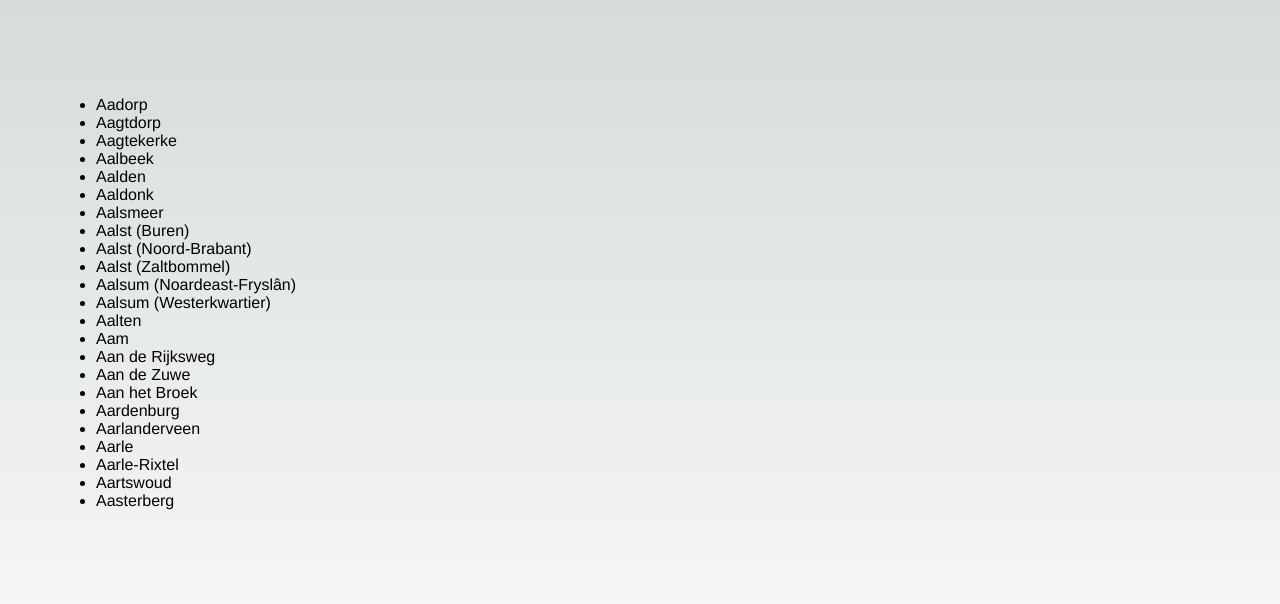
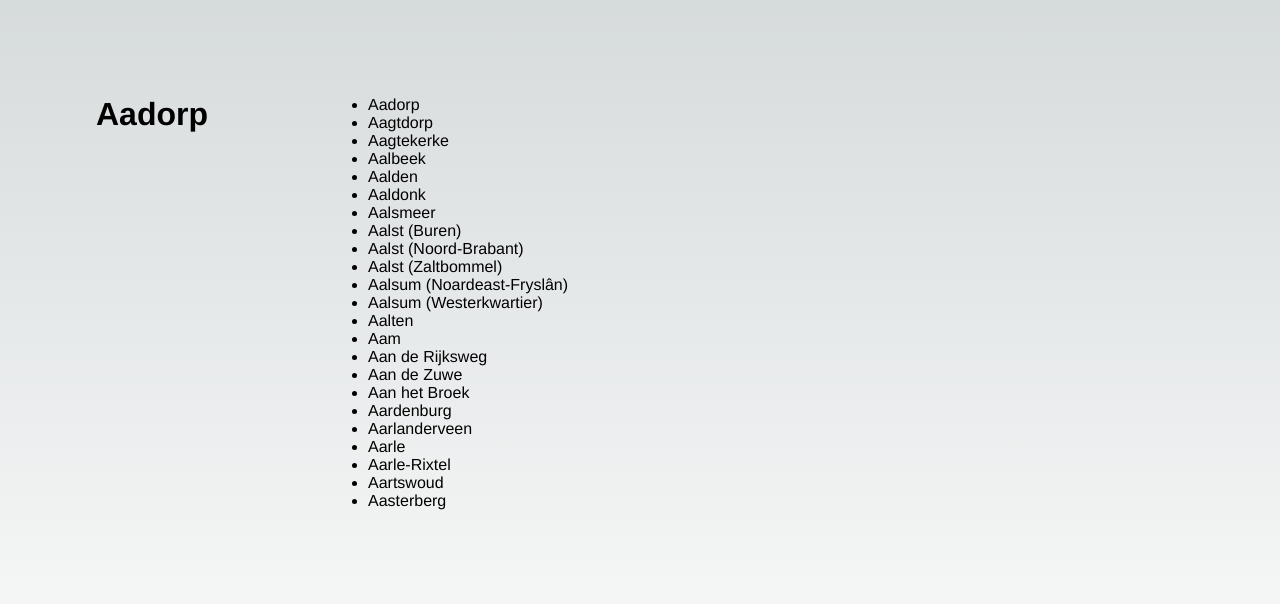
Before and after one commit to erikhuisman/omrijden.nl, a Next.js app in the folder site/: page /Aadorp in a window 1280 px wide. Shown: the top 604 px of the page. Built offline with nearby package versions, Linux system fonts and the light colour scheme.

Commit message:
show selected item

```diff
--- a/site/src/pages/[slug].tsx
+++ b/site/src/pages/[slug].tsx
@@ -39,6 +39,7 @@ export default function Page({ slug }: Props) {
             </Head>
             <main className={styles.main}>
                 <div className={styles.grid}>
+                    <h1>{slug}</h1>
                     <ul>
                         {plaatsnamen.map((plaatnaam: string) => (
                             <li key={slugify(plaatnaam)}>
```
